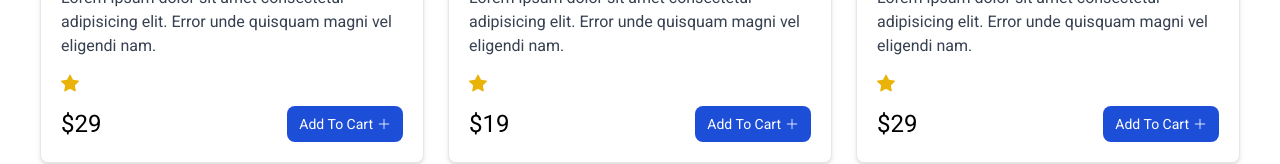
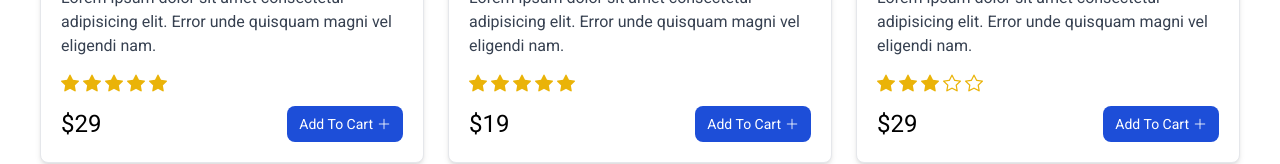
Before and after one commit to MystoganzTv/ChapterOneBookStore, a React (Vite) app: page /products in a window 1280 px wide. Shown: the part 515-679 px from the top of the page. Built offline with nearby package versions, Linux system fonts and the light colour scheme; data requests are answered from the project's data file; the HTML template or start-up script is replaced by a standard one.

Commit message:
rating
functionality added to the program

```diff
--- a/src/components/Elements/ProductCard.jsx
+++ b/src/components/Elements/ProductCard.jsx
@@ -24,7 +24,7 @@ export const ProductCard = ({ product }) => {
         </p>
 
         <div className='flex items-center my-2'>
-          <Rating />
+          <Rating rating={rating} />
           {/* <i className='text-lg bi bi-star-fill text-yellow-500 mr-1'></i>
           <i className='text-lg bi bi-star-fill text-yellow-500 mr-1'></i>
           <i className='text-lg bi bi-star-fill text-yellow-500 mr-1'></i>
--- a/src/components/Elements/Rating.jsx
+++ b/src/components/Elements/Rating.jsx
@@ -1,3 +1,23 @@
 export const Rating = ({ rating }) => {
-  return <i className='text-lg bi bi-star-fill text-yellow-500 mr-1'></i>;
+  let ratingArray = Array(5).fill(false);
+  for (let i = 0; i < rating; i++) {
+    ratingArray[i] = true;
+  }
+  return (
+    <>
+      {ratingArray.map((value, index) =>
+        value ? (
+          <i
+            key={index}
+            className='text-lg bi bi-star-fill text-yellow-500 mr-1'
+          ></i>
+        ) : (
+          <i
+            key={index}
+            className='text-lg bi bi-star text-yellow-500 mr-1'
+          ></i>
+        )
+      )}
+    </>
+  );
 };
```
